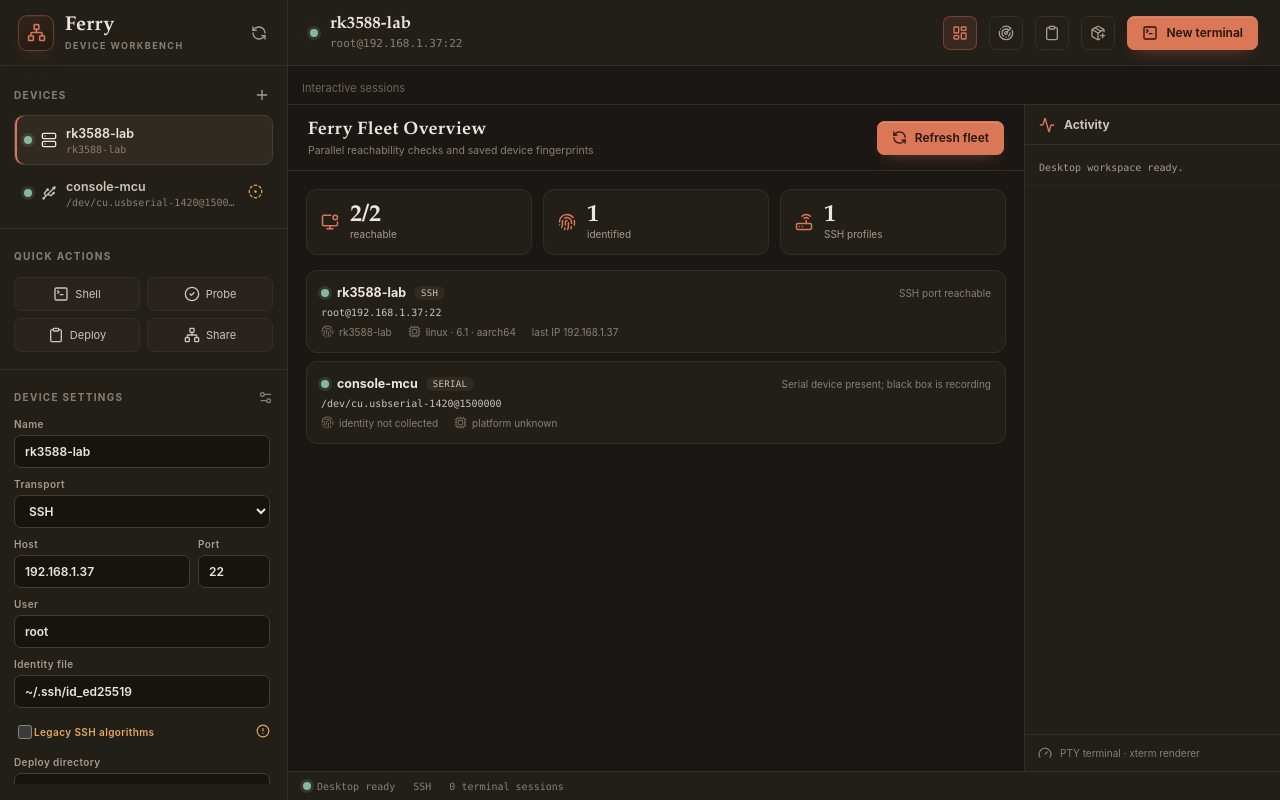
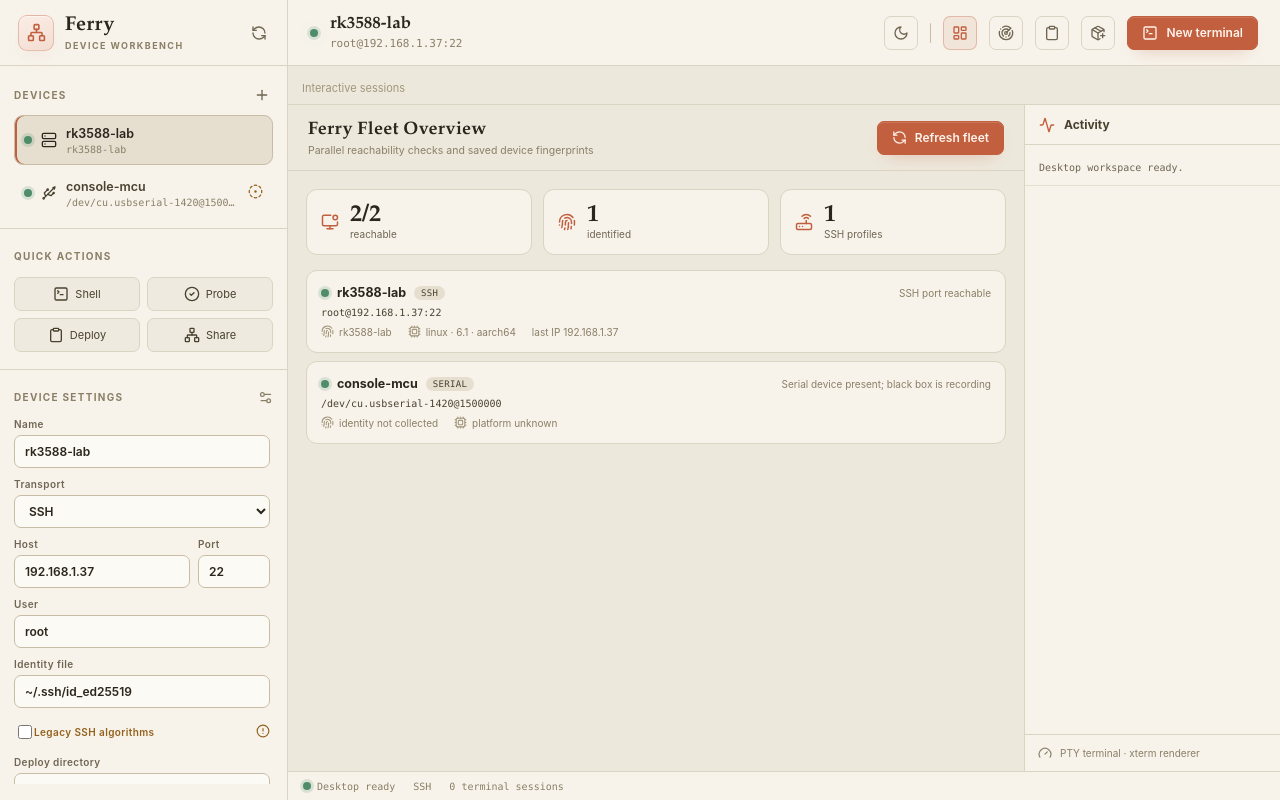
Before and after one commit to NinoC137/ferry, a React (Vite) app in the folder desktop/: page / in a window 1280 px wide. Built offline with nearby package versions, Linux system fonts and the light colour scheme.

Commit message:
更新日常使用的暖色调风格

```diff
--- a/desktop/src/TerminalPane.tsx
+++ b/desktop/src/TerminalPane.tsx
@@ -1,25 +1,100 @@
 import { useEffect, useRef } from "react";
 import { FitAddon } from "@xterm/addon-fit";
 import { Terminal } from "@xterm/xterm";
+import type { ITheme } from "@xterm/xterm";
 import "@xterm/xterm/css/xterm.css";
 import { desktopAvailable, startTerminal } from "./bridge";
 import { TerminalInputQueue, forwardDroppedInput } from "./terminalInput";
+
+const DARK_THEME: ITheme = {
+  background: "#14110D",
+  foreground: "#E7E0D4",
+  cursor: "#D97757",
+  cursorAccent: "#14110D",
+  selectionBackground: "#3A2A20",
+  black: "#14110D",
+  brightBlack: "#6E6557",
+  red: "#DB7368",
+  brightRed: "#EC9384",
+  green: "#86B89E",
+  brightGreen: "#A6D2BC",
+  yellow: "#E0A961",
+  brightYellow: "#F0C88A",
+  blue: "#7FA6C9",
+  brightBlue: "#A6C6E0",
+  magenta: "#C79AC0",
+  brightMagenta: "#DDB6D6",
+  cyan: "#83BEB3",
+  brightCyan: "#A6D6CC",
+  white: "#CDC5B8",
+  brightWhite: "#EFE9DD",
+};
+
+// Warm-paper counterpart: cream ground, espresso ink, deep-clay cursor, and an
+// ANSI ramp darkened so 16-color output stays legible on light.
+const LIGHT_THEME: ITheme = {
+  background: "#ECE5D6",
+  foreground: "#3A3025",
+  cursor: "#B4502F",
+  cursorAccent: "#ECE5D6",
+  selectionBackground: "rgba(180, 80, 47, .20)",
+  black: "#3A3025",
+  brightBlack: "#7A6F5C",
+  red: "#B04A38",
+  brightRed: "#C25E4A",
+  green: "#4E7D5F",
+  brightGreen: "#5C9E7B",
+  yellow: "#9A6B24",
+  brightYellow: "#B0832E",
+  blue: "#3D6E93",
+  brightBlue: "#5385A8",
+  magenta: "#8A5684",
+  brightMagenta: "#A06E9A",
+  cyan: "#3C837A",
+  brightCyan: "#4E9A90",
+  white: "#B7AC96",
+  brightWhite: "#EDE7D9",
+};
+
+const themeFor = (mode: "dark" | "light"): ITheme => (mode === "light" ? LIGHT_THEME : DARK_THEME);
+
+// Status banners use raw SGR so they read on either ground: fixed 256-palette
+// indices on espresso, truecolor equivalents on paper.
+const MESSAGE_COLORS = {
+  dark: {
+    connecting: "\x1b[38;5;180m",
+    connected: "\x1b[38;5;151m",
+    preview: "\x1b[38;5;222m",
+    closed: "\x1b[38;5;173m",
+    error: "\x1b[38;5;174m",
+  },
+  light: {
+    connecting: "\x1b[38;2;154;107;36m",
+    connected: "\x1b[38;2;62;110;80m",
+    preview: "\x1b[38;2;150;104;35m",
+    closed: "\x1b[38;2;176;74;56m",
+    error: "\x1b[38;2;176;74;56m",
+  },
+} as const;
 
 interface TerminalPaneProps {
   tabId: string;
   deviceName: string;
   active: boolean;
   command?: string;
+  theme: "dark" | "light";
   onStarted: (tabId: string, sessionId: string) => void;
   onActivity: (message: string) => void;
 }
 
-export function TerminalPane({ tabId, deviceName, active, command, onStarted, onActivity }: TerminalPaneProps) {
+export function TerminalPane({ tabId, deviceName, active, command, theme, onStarted, onActivity }: TerminalPaneProps) {
   const host = useRef<HTMLDivElement>(null);
   const terminal = useRef<Terminal | null>(null);
   const fit = useRef<FitAddon | null>(null);
   const visible = useRef(active);
   const syncSize = useRef<() => void>(() => {});
+  const themeRef = useRef(theme);
+  themeRef.current = theme;
 
   useEffect(() => {
     const term = new Terminal({
@@ -30,29 +105,7 @@
       fontSize: 13,
       lineHeight: 1.35,
       scrollback: 8000,
-      theme: {
-        background: "#14110D",
-        foreground: "#E7E0D4",
-        cursor: "#D97757",
-        cursorAccent: "#14110D",
-        selectionBackground: "#3A2A20",
-        black: "#14110D",
-        brightBlack: "#6E6557",
-        red: "#DB7368",
-        brightRed: "#EC9384",
-        green: "#86B89E",
-        brightGreen: "#A6D2BC",
-        yellow: "#E0A961",
-        brightYellow: "#F0C88A",
-        blue: "#7FA6C9",
-        brightBlue: "#A6C6E0",
-        magenta: "#C79AC0",
-        brightMagenta: "#DDB6D6",
-        cyan: "#83BEB3",
-        brightCyan: "#A6D6CC",
-        white: "#CDC5B8",
-        brightWhite: "#EFE9DD",
-      },
+      theme: themeFor(themeRef.current),
     });
     const fitAddon = new FitAddon();
     terminal.current = term;
@@ -63,7 +116,7 @@
       fitAddon.fit();
     }
     term.focus();
-    term.writeln(`\x1b[38;5;180mConnecting to ${deviceName}...\x1b[0m`);
+    term.writeln(`${MESSAGE_COLORS[themeRef.current].connecting}Connecting to ${deviceName}...\x1b[0m`);
 
     const encoder = new TextEncoder();
     let socket: WebSocket | undefined;
@@ -103,11 +156,11 @@
         const started = await startTerminal(deviceName, term.cols, term.rows, command);
         if (disposed) return;
         onStarted(tabId, started.sessionId);
-        term.writeln(`\x1b[38;5;151mConnected via ${started.transport.toUpperCase()}\x1b[0m\r\n`);
+        term.writeln(`${MESSAGE_COLORS[themeRef.current].connected}Connected via ${started.transport.toUpperCase()}\x1b[0m\r\n`);
         onActivity(`${deviceName}: terminal connected via ${started.transport.toUpperCase()}`);
 
         if (!desktopAvailable) {
-          term.writeln("\x1b[38;5;222mBrowser preview: terminal input is not sent to a device.\x1b[0m");
+          term.writeln(`${MESSAGE_COLORS[themeRef.current].preview}Browser preview: terminal input is not sent to a device.\x1b[0m`);
           term.write("root@rk3588-lab:~# ");
           return;
         }
@@ -131,12 +184,12 @@
         socket.onclose = () => {
           terminalReady = false;
           if (!disposed) {
-            term.writeln("\r\n\x1b[38;5;173mTerminal connection closed.\x1b[0m");
+            term.writeln(`\r\n${MESSAGE_COLORS[themeRef.current].closed}Terminal connection closed.\x1b[0m`);
             onActivity(`${deviceName}: terminal connection closed`);
           }
         };
       } catch (error) {
-        term.writeln(`\r\n\x1b[38;5;174mUnable to start terminal: ${String(error)}\x1b[0m`);
+        term.writeln(`\r\n${MESSAGE_COLORS[themeRef.current].error}Unable to start terminal: ${String(error)}\x1b[0m`);
         onActivity(`${deviceName}: terminal start failed`);
       }
     };
@@ -185,6 +238,11 @@
   }, [command, deviceName, onActivity, onStarted, tabId]);
 
   useEffect(() => {
+    const term = terminal.current;
+    if (term) term.options.theme = themeFor(theme);
+  }, [theme]);
+
+  useEffect(() => {
     visible.current = active;
     if (!active || !terminal.current || !fit.current) return;
     requestAnimationFrame(() => {
--- a/desktop/src/main.tsx
+++ b/desktop/src/main.tsx
@@ -22,6 +22,8 @@
   Save,
   Server,
   Settings2,
+  Sun,
+  Moon,
   TerminalSquare,
   Trash2,
   Usb,
@@ -51,6 +53,30 @@
   return Server;
 };
 
+type ThemeMode = "dark" | "light";
+const THEME_STORAGE_KEY = "ferry-theme";
+
+// Resolve the startup theme: an explicit past choice wins, otherwise follow the
+// operating system. Read once at module load so the correct palette is on the
+// document before React's first paint (no dark-to-light flash).
+const readStoredTheme = (): ThemeMode => {
+  try {
+    const stored = localStorage.getItem(THEME_STORAGE_KEY);
+    if (stored === "light" || stored === "dark") return stored;
+  } catch {
+    // localStorage may be unavailable; fall back to the OS preference.
+  }
+  if (typeof matchMedia === "function" && matchMedia("(prefers-color-scheme: light)").matches) return "light";
+  return "dark";
+};
+
+const applyTheme = (mode: ThemeMode) => {
+  document.documentElement.dataset.theme = mode;
+};
+
+const initialTheme = readStoredTheme();
+applyTheme(initialTheme);
+
 function App() {
   const [devices, setDevices] = useState<DeviceSummary[]>([]);
   const [selected, setSelected] = useState<string>("");
@@ -67,6 +93,17 @@
   const [keyBusy, setKeyBusy] = useState(false);
   const [keyConfirmOpen, setKeyConfirmOpen] = useState(false);
   const [deleteConfirmOpen, setDeleteConfirmOpen] = useState(false);
+  const [theme, setTheme] = useState<ThemeMode>(initialTheme);
+  const toggleTheme = () => setTheme((mode) => (mode === "dark" ? "light" : "dark"));
+
+  useEffect(() => {
+    applyTheme(theme);
+    try {
+      localStorage.setItem(THEME_STORAGE_KEY, theme);
+    } catch {
+      // Non-fatal: the theme still applies for this session.
+    }
+  }, [theme]);
 
   const addActivity = useCallback((message: string) => {
     setActivity((entries) => [`${new Date().toLocaleTimeString()}  ${message}`, ...entries].slice(0, 30));
@@ -304,6 +341,8 @@
           </div>
           <div className="header-tools">
             {connectionMessage && <span className="connection-message">{connectionMessage}</span>}
+            <button className="header-mode" title={theme === "dark" ? "Switch to light theme" : "Switch to dark theme"} aria-label="Toggle color theme" onClick={toggleTheme}>{theme === "dark" ? <Sun size={16} /> : <Moon size={16} />}</button>
+            <span className="header-sep" />
             <button className={`header-mode ${view === "overview" ? "active" : ""}`} title="Open fleet overview" onClick={() => setView("overview")}><LayoutDashboard size={16} /></button>
             <button className={`header-mode ${view === "scan" ? "active" : ""}`} title="Discover devices" onClick={() => setView("scan")}><Radar size={16} /></button>
             <button className={`header-mode ${view === "operations" ? "active" : ""}`} title="Open operations workbench" onClick={() => setView("operations")}><Clipboard size={16} /></button>
@@ -320,7 +359,7 @@
         <div className="workspace-body">
           <div className="terminal-stage">
             <div className={`workspace-layer ${view === "terminal" ? "active" : ""}`}>
-              {tabs.map((tab) => <div className={`terminal-panel ${activeTab === tab.id ? "active" : ""}`} key={tab.id}><TerminalPane tabId={tab.id} deviceName={tab.deviceName} command={tab.command} active={activeTab === tab.id && view === "terminal"} onStarted={started} onActivity={addActivity} /></div>)}
+              {tabs.map((tab) => <div className={`terminal-panel ${activeTab === tab.id ? "active" : ""}`} key={tab.id}><TerminalPane tabId={tab.id} deviceName={tab.deviceName} command={tab.command} theme={theme} active={activeTab === tab.id && view === "terminal"} onStarted={started} onActivity={addActivity} /></div>)}
               {!tabs.length && <div className="empty-terminal"><MonitorCog size={32} /><h1>Open a device terminal</h1><p>Choose a profile, then start an SSH, ADB, or serial session.</p><button className="command-button" onClick={openTerminal} disabled={!selected}><TerminalSquare size={16} />Start terminal</button></div>}
             </div>
             <div className={`workspace-layer ${view === "overview" ? "active" : ""}`}><OverviewPanel devices={devices} busy={busy} onRefresh={() => void refreshDevices()} onSelect={selectDevice} /></div>
--- a/desktop/src/styles.css
+++ b/desktop/src/styles.css
@@ -12,6 +12,7 @@
   --surface-2: #28231C;   /* raised cards, inputs-on-surface */
   --surface-3: #302A21;   /* hovers, active chips */
   --raised:    #2B251D;
+  --field-bg:  #17130E;   /* form control wells */
 
   /* Warm hairlines */
   --border:        #342E25;
@@ -44,6 +45,10 @@
   --danger-ink:  #F6DAD3;
   --danger-bg:   #2E1A15;
   --danger-line: #6B3A31;
+  --danger-bg-hover:     #3A211B;
+  --danger-strong:       #6A322B;
+  --danger-strong-hover: #7E3B33;
+  --danger-strong-ink:   #F6DAD3;
   --warn:        #E0A961;
   --warn-bg:     #2A2013;
   --warn-line:   #5C4A2C;
@@ -65,6 +70,9 @@
   --shadow:    0 12px 34px rgba(0, 0, 0, .42);
   --shadow-lg: 0 30px 72px rgba(0, 0, 0, .58);
 
+  --scrollbar:       #3C352B;
+  --scrollbar-hover: #4E4638;
+
   color-scheme: dark;
   font-family: var(--font-ui);
   color: var(--ink);
@@ -74,15 +82,79 @@
   text-rendering: optimizeLegibility;
 }
 
+/* ============================================================================
+   Light theme — warm paper: a cream desk, cards lifted in ivory, a deeper clay
+   that carries on light. Same token names, so every rule below adapts unchanged.
+   ========================================================================== */
+:root[data-theme="light"] {
+  --term-bg:   #ECE5D6;   /* terminal paper + code wells */
+  --bg:        #EDE8DC;   /* app + workspace ground (the desk) */
+  --surface:   #F7F3EB;   /* sidebar, panels, cards — lifted off the desk */
+  --surface-2: #EFEADF;   /* raised cards, inputs-on-surface */
+  --surface-3: #E6DFD0;   /* hovers, active chips */
+  --raised:    #FBF8F1;
+  --field-bg:  #FCFAF4;
+
+  --border:        #DCD4C2;
+  --border-strong: #C7BCA5;
+  --border-faint:  #E6DFD0;
+
+  --ink:    #2B261D;
+  --ink-2:  #49412F;
+  --muted:  #6F6552;
+  --faint:  #8A7F66;
+  --dim:    #A3967C;
+
+  --accent:       #C15F3E;   /* deeper clay so it carries on paper */
+  --accent-hover: #A94F31;
+  --accent-press: #8F4127;
+  --accent-ink:   #FFF3EC;   /* light text on solid clay */
+  --accent-quiet: rgba(193, 95, 62, .10);
+  --accent-soft:  rgba(193, 95, 62, .17);
+  --accent-line:  rgba(193, 95, 62, .32);
+  --accent-glow:  rgba(193, 95, 62, .40);
+
+  --online:      #4E8C6A;
+  --online-line: rgba(78, 140, 106, .5);
+  --online-glow: rgba(78, 140, 106, .18);
+  --offline:     #B0897B;
+  --danger:      #BC4C38;
+  --danger-ink:  #7A2A1D;
+  --danger-bg:   #F6E2DB;
+  --danger-line: #E0B4AA;
+  --danger-bg-hover:     #EFCEC4;
+  --danger-strong:       #BF4E39;
+  --danger-strong-hover: #A9422F;
+  --danger-strong-ink:   #FFF1EC;
+  --warn:        #93611C;
+  --warn-bg:     #F5ECD5;
+  --warn-line:   #E0CB9C;
+
+  --scrollbar:       #D0C7B3;
+  --scrollbar-hover: #BCB199;
+
+  --shadow-sm: 0 1px 2px rgba(74, 60, 40, .10);
+  --shadow:    0 14px 34px rgba(74, 60, 40, .13);
+  --shadow-lg: 0 30px 72px rgba(60, 45, 28, .20);
+
+  color-scheme: light;
+}
+
+/* Light: the brand tile reads as a soft clay chip, not a dark espresso well. */
+:root[data-theme="light"] .brand-mark {
+  background: linear-gradient(158deg, #FBEDE5, #F3DDD2);
+  box-shadow: inset 0 1px 0 rgba(255, 255, 255, .55), 0 10px 22px -13px var(--accent-glow);
+}
+
 /* ---- base --------------------------------------------------------------- */
 * { box-sizing: border-box; }
 body { margin: 0; min-width: 1080px; min-height: 680px; overflow: hidden; background: var(--bg); }
 ::selection { background: var(--accent-soft); color: var(--ink); }
 
-* { scrollbar-width: thin; scrollbar-color: #3C352B transparent; }
+* { scrollbar-width: thin; scrollbar-color: var(--scrollbar) transparent; }
 ::-webkit-scrollbar { width: 11px; height: 11px; }
-::-webkit-scrollbar-thumb { background: #3C352B; background-clip: padding-box; border: 3px solid transparent; border-radius: 999px; }
-::-webkit-scrollbar-thumb:hover { background: #4E4638; background-clip: padding-box; }
+::-webkit-scrollbar-thumb { background: var(--scrollbar); background-clip: padding-box; border: 3px solid transparent; border-radius: 999px; }
+::-webkit-scrollbar-thumb:hover { background: var(--scrollbar-hover); background-clip: padding-box; }
 ::-webkit-scrollbar-corner { background: transparent; }
 
 button, input, select, textarea { font: inherit; }
@@ -151,7 +223,7 @@
 .profile-section { display: flex; flex: 1; flex-direction: column; min-height: 0; border-bottom: 0; }
 .form-scroll { display: grid; gap: 10px; min-height: 0; margin-top: 10px; padding-right: 3px; overflow: auto; }
 label { display: grid; gap: 5px; color: var(--muted); font-size: 10px; font-weight: 600; letter-spacing: .04em; }
-input, select, textarea { width: 100%; color: var(--ink); background: #17130E; border: 1px solid var(--border-strong); border-radius: var(--r-sm); outline: none; font-size: 12px; letter-spacing: 0; transition: border-color .15s, box-shadow .15s; }
+input, select, textarea { width: 100%; color: var(--ink); background: var(--field-bg); border: 1px solid var(--border-strong); border-radius: var(--r-sm); outline: none; font-size: 12px; letter-spacing: 0; transition: border-color .15s, box-shadow .15s; }
 input, select { height: 33px; padding: 0 10px; }
 textarea { min-height: 50px; padding: 8px 10px; resize: vertical; font-family: var(--font-ui); }
 input::placeholder, textarea::placeholder { color: var(--dim); }
@@ -166,7 +238,7 @@
 .save-button { min-height: 37px; margin-top: 3px; font-size: 12px; }
 
 .delete-profile-button { display: inline-flex; align-items: center; justify-content: center; gap: 7px; min-height: 32px; color: var(--danger-ink); background: var(--danger-bg); border: 1px solid var(--danger-line); border-radius: var(--r-sm); font-size: 11px; font-weight: 600; transition: background .15s, border-color .15s, color .15s; }
-.delete-profile-button:not(:disabled):hover { color: #fff; background: #3A211B; border-color: var(--danger); }
+.delete-profile-button:not(:disabled):hover { color: var(--danger-ink); background: var(--danger-bg-hover); border-color: var(--danger); }
 
 .key-setup { display: grid; gap: 7px; padding: 10px; background: var(--surface-2); border: 1px solid var(--border-strong); border-radius: var(--r-sm); box-shadow: inset 2px 0 0 var(--accent-line); }
 .key-setup label { color: var(--ink-2); }
@@ -195,6 +267,7 @@
 .header-mode { display: grid; width: 34px; height: 34px; place-items: center; color: var(--muted); background: transparent; border: 1px solid var(--border); border-radius: var(--r-sm); transition: color .15s, background .15s, border-color .15s; }
 .header-mode:hover { color: var(--ink); background: var(--surface-2); border-color: var(--border-strong); }
 .header-mode.active { color: var(--accent); background: var(--accent-quiet); border-color: var(--accent-line); }
+.header-sep { align-self: center; width: 1px; height: 20px; background: var(--border-strong); border-radius: 1px; }
 
 .tab-strip { display: flex; align-items: stretch; gap: 3px; min-width: 0; padding: 6px 14px 0; border-bottom: 1px solid var(--border); background: var(--bg); overflow-x: auto; }
 .terminal-tab { display: inline-flex; align-items: center; gap: 8px; min-width: 152px; max-width: 244px; padding: 0 8px 0 11px; color: var(--muted); background: var(--surface); border: 1px solid var(--border); border-bottom: 0; border-radius: var(--r-sm) var(--r-sm) 0 0; font-size: 11px; transition: color .15s, background .15s; }
@@ -315,7 +388,7 @@
 .operation-button.preview { color: var(--ink-2); background: var(--surface-3); border-color: var(--border-strong); }
 .operation-button.preview:not(:disabled):hover { color: var(--ink); background: var(--raised); border-color: var(--faint); }
 .operation-button.danger { color: var(--danger-ink); background: var(--danger-bg); border-color: var(--danger-line); }
-.operation-button.danger:not(:disabled):hover { color: #fff; background: #3A211B; border-color: var(--danger); }
+.operation-button.danger:not(:disabled):hover { color: var(--danger-ink); background: var(--danger-bg-hover); border-color: var(--danger); }
 
 .inline-actions, .inline-form { display: flex; gap: 8px; }
 .inline-actions button, .inline-form button, .operation-row button, .blackbox-row button { min-height: 30px; color: var(--ink-2); background: var(--surface-2); border: 1px solid var(--border-strong); border-radius: var(--r-xs); font-size: 10px; transition: background .15s, border-color .15s, color .15s; }
@@ -375,8 +448,8 @@
 .modal-actions .confirm-button:hover { background: var(--accent-hover); border-color: var(--accent-hover); }
 .destructive-modal { border-color: var(--danger-line); }
 .confirm-modal.destructive-modal > svg { color: var(--danger); }
-.modal-actions .delete-confirm-button { color: var(--danger-ink); background: #6A322B; border-color: var(--danger); font-weight: 600; }
-.modal-actions .delete-confirm-button:hover { background: #7E3B33; }
+.modal-actions .delete-confirm-button { color: var(--danger-strong-ink); background: var(--danger-strong); border-color: var(--danger); font-weight: 600; }
+.modal-actions .delete-confirm-button:hover { background: var(--danger-strong-hover); }
 
 /* ---- responsive --------------------------------------------------------- */
 @media (max-width: 1180px) {
```
